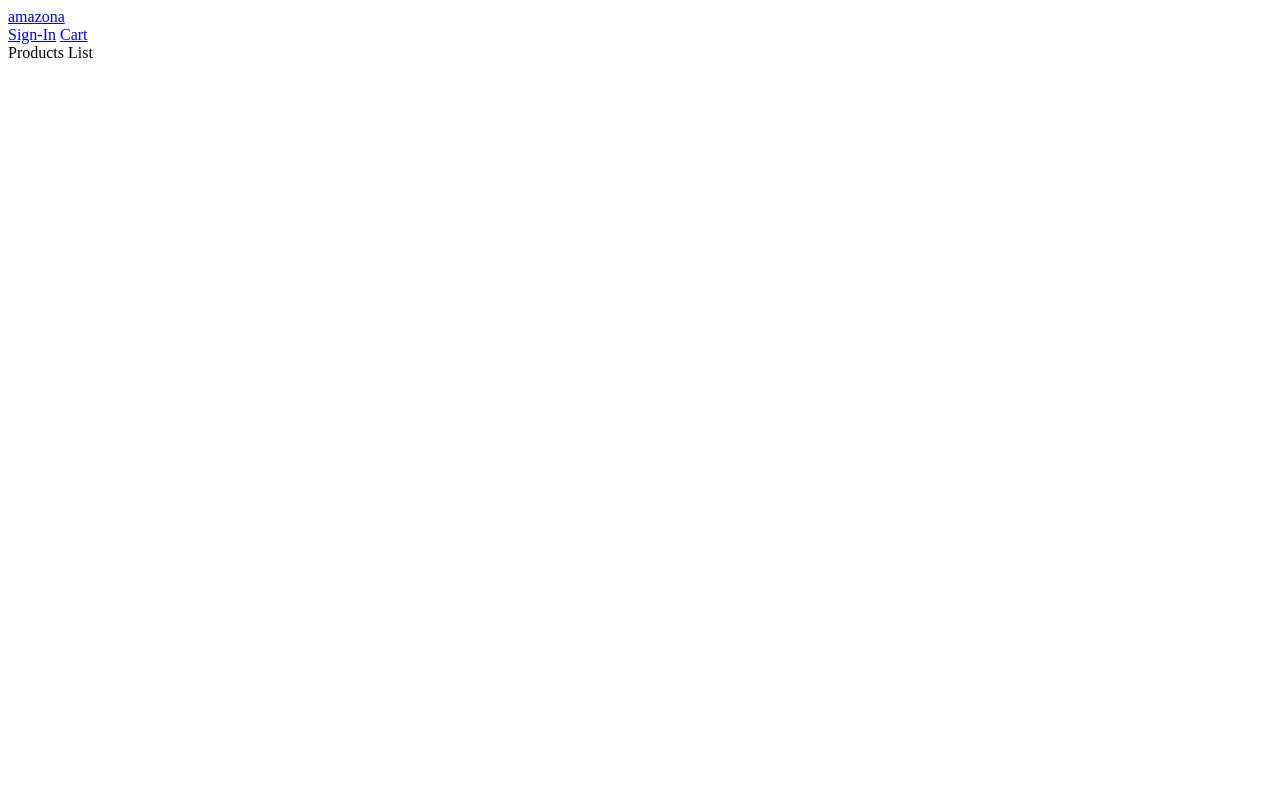
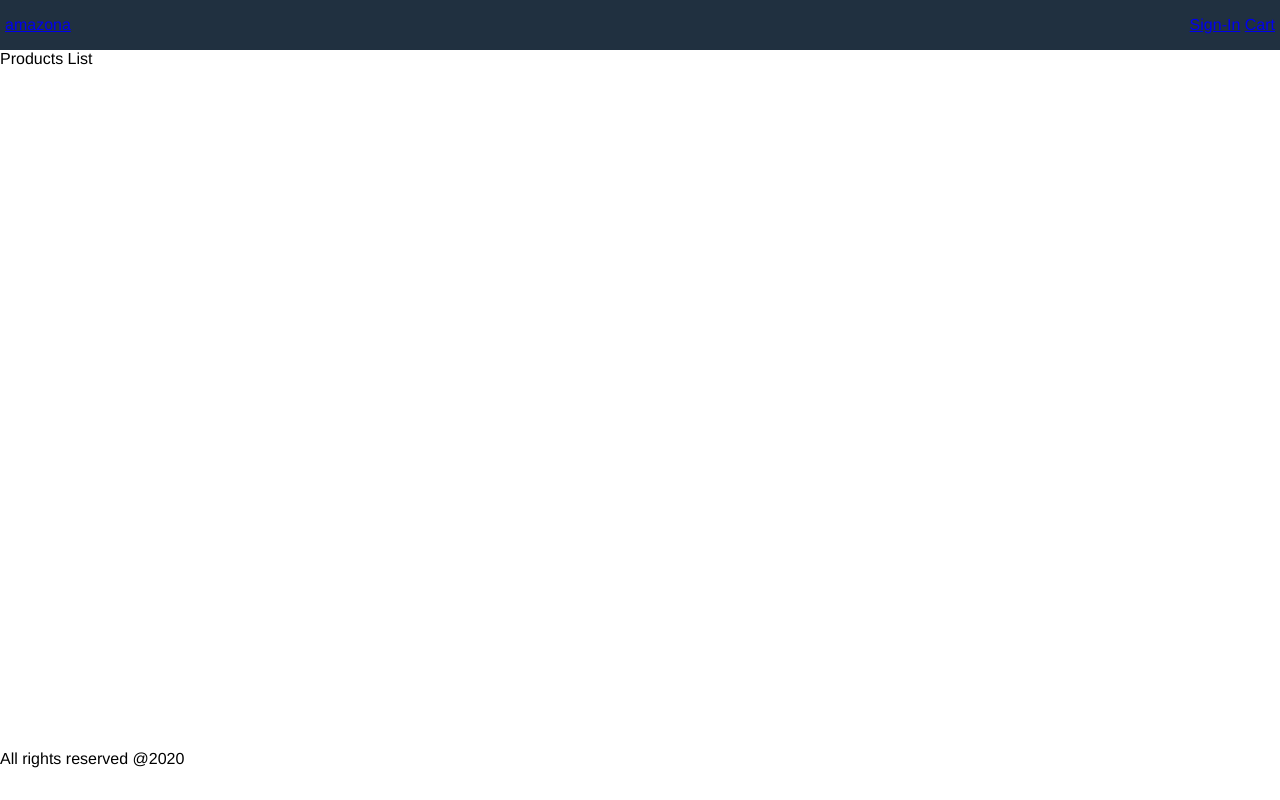
Before and after one commit to saniemacdube93/EcommerceApp, a website: page frontend/src/index.html in a window 1280 px wide. Drawn offline with Linux system fonts and the light colour scheme.

Commit message:
interface design1

```diff
--- a/frontend/src/index.html
+++ b/frontend/src/index.html
@@ -30,7 +30,7 @@
 
 
         <footer>
-
+            All rights reserved @2020
         </footer>
 
 
--- a/frontend/src/style.css
+++ b/frontend/src/style.css
@@ -0,0 +1,35 @@
+*{
+    box-sizing: border-box;
+}
+
+html {
+   font-size: 62.5%;  /* 16px * 62.5 = 10px = 1rem */
+}
+
+body {
+     height: 100vh;
+     font: 1.6rem Helvetica , Arial;
+     margin: 0;
+}
+
+
+.grid-container{
+   display: grid;
+   grid-template-areas:
+   'header'
+   'main'
+   'footer';
+   grid-template-columns: 1fr;
+   grid-template-rows: 5rem 1fr 5rem;
+   height: 100%;
+}
+
+header{
+    grid-area: header;
+    background-color: #203040;
+    color: #ffffff;
+    display: flex;
+    justify-content: space-between;
+    align-items: center;
+    padding: 0.5rem;
+}
```
